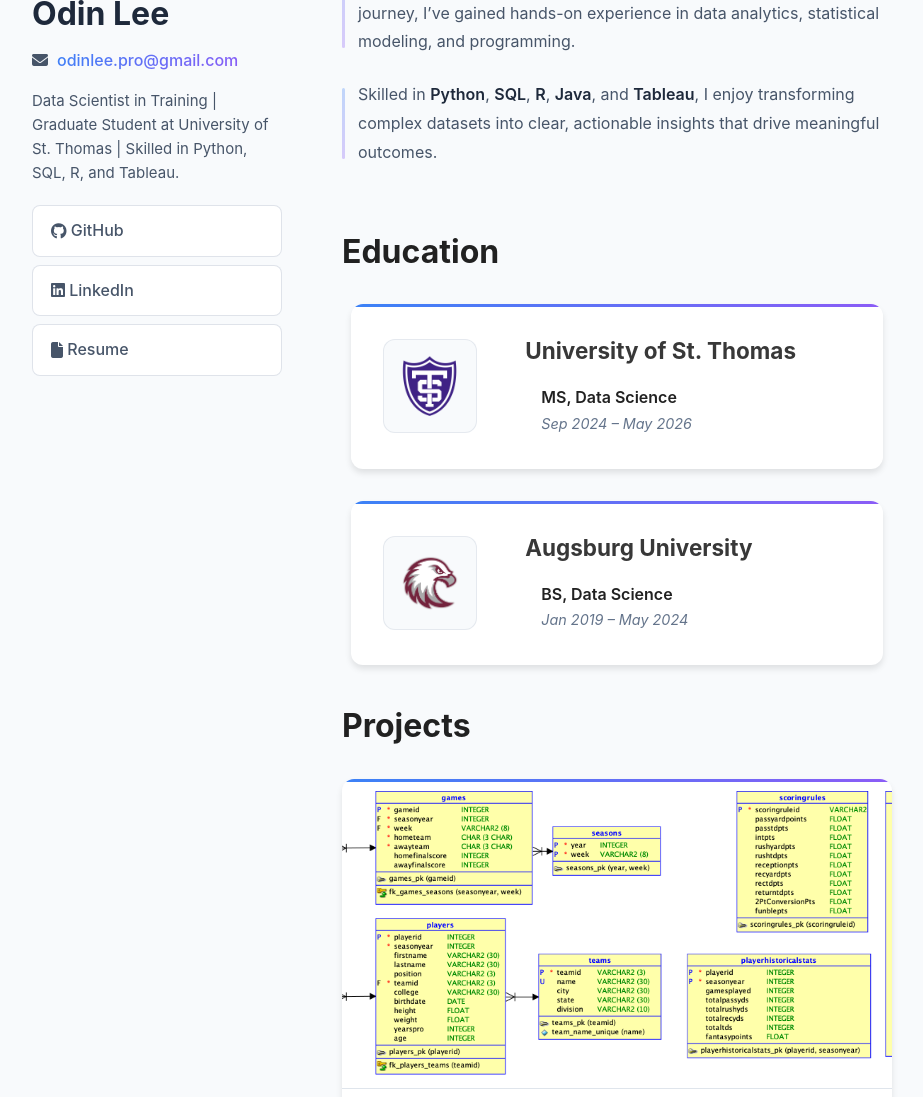
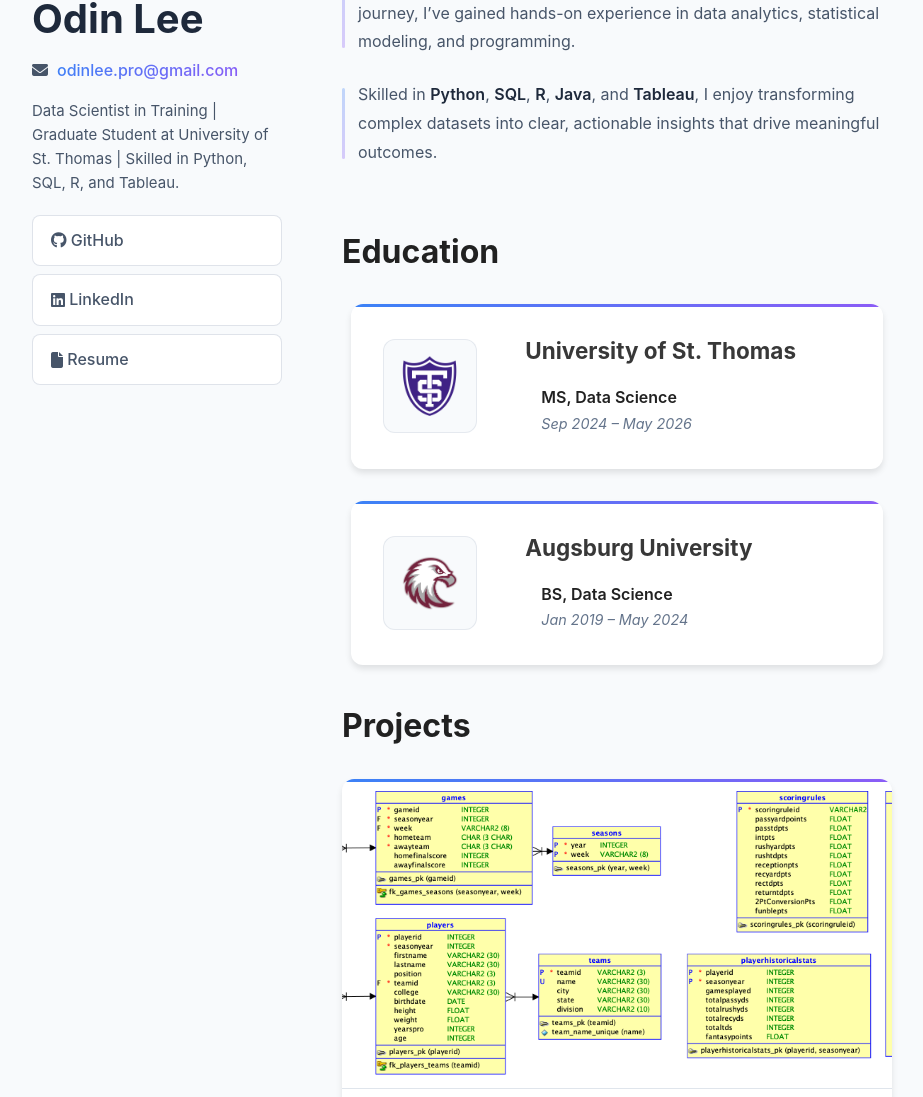
Before and after one commit to OdinLeePro/OdinLeePro.github.io, a Jekyll site: the page built from index.md, in a window 1280 px wide and 1400 px high. Shown: the part 303-1400 px from the top of the window, without its empty margins (178-1101 px from the left). Built offline with Jekyll 4.4.1, drawn with Linux system fonts in a browser that asks for light colours.

Commit message:
Add files via upload

```diff
--- a/assets/css/style.scss
+++ b/assets/css/style.scss
@@ -111,7 +111,7 @@ h1.section-title {
 
 /* style the <h1> that follows a headshot, or an <h1> that directly precedes an .addr */
 .headshot + h1, h1:has(+ .addr) {
-  font-size: 2rem;
+  font-size: 2.5rem;
   color: $title-color;
   margin: 0 0 15px;   // no top margin, 20px bottom spacing
   font-weight: 700;   // bold text
@@ -556,7 +556,7 @@ h1.section-title {
 
   .headshot + h1,
   h1:has(+ .addr) {
-    font-size: 3rem;
+    font-size: 2.5rem;
   }
 }
 
@@ -570,7 +570,7 @@ h1.section-title {
 
   .headshot + h1,
   h1:has(+ .addr) {
-    font-size: 3rem;
+    font-size: 2.5rem;
     margin-bottom: 10px;
   }
 
```
